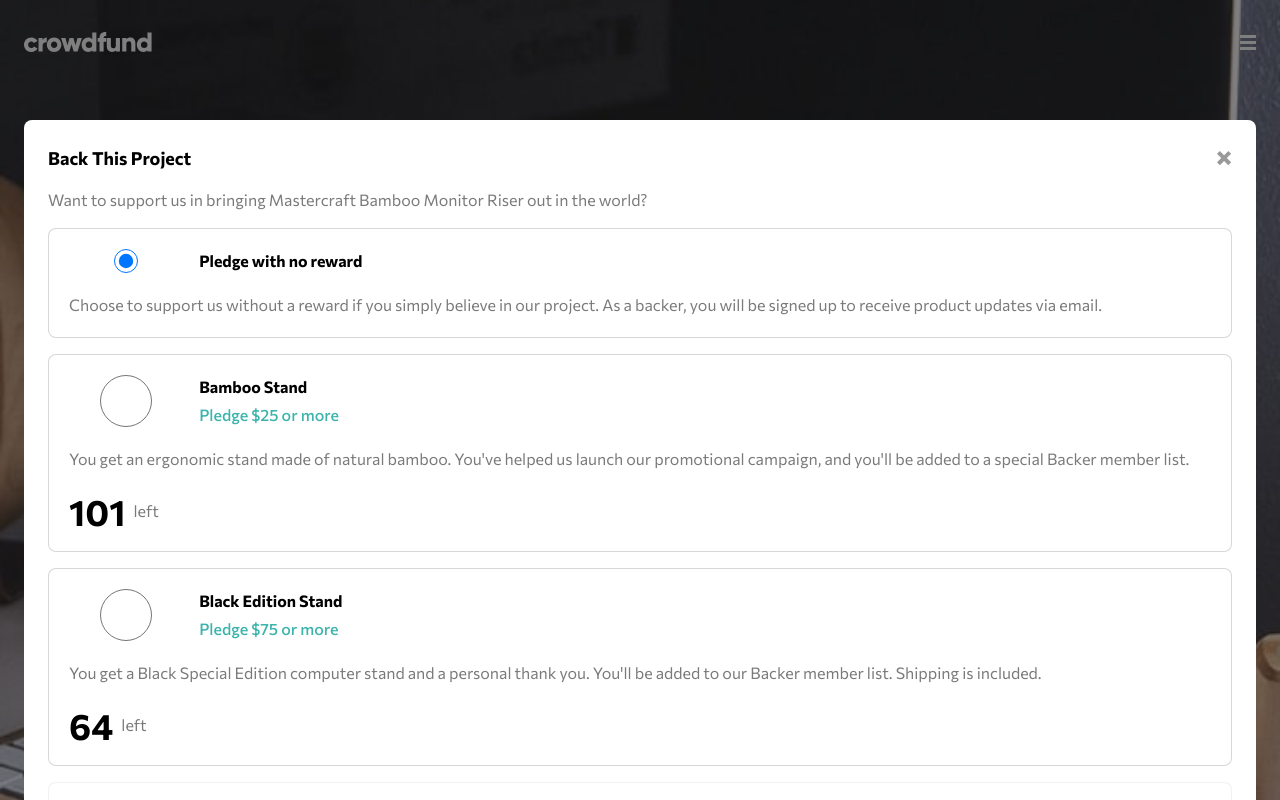
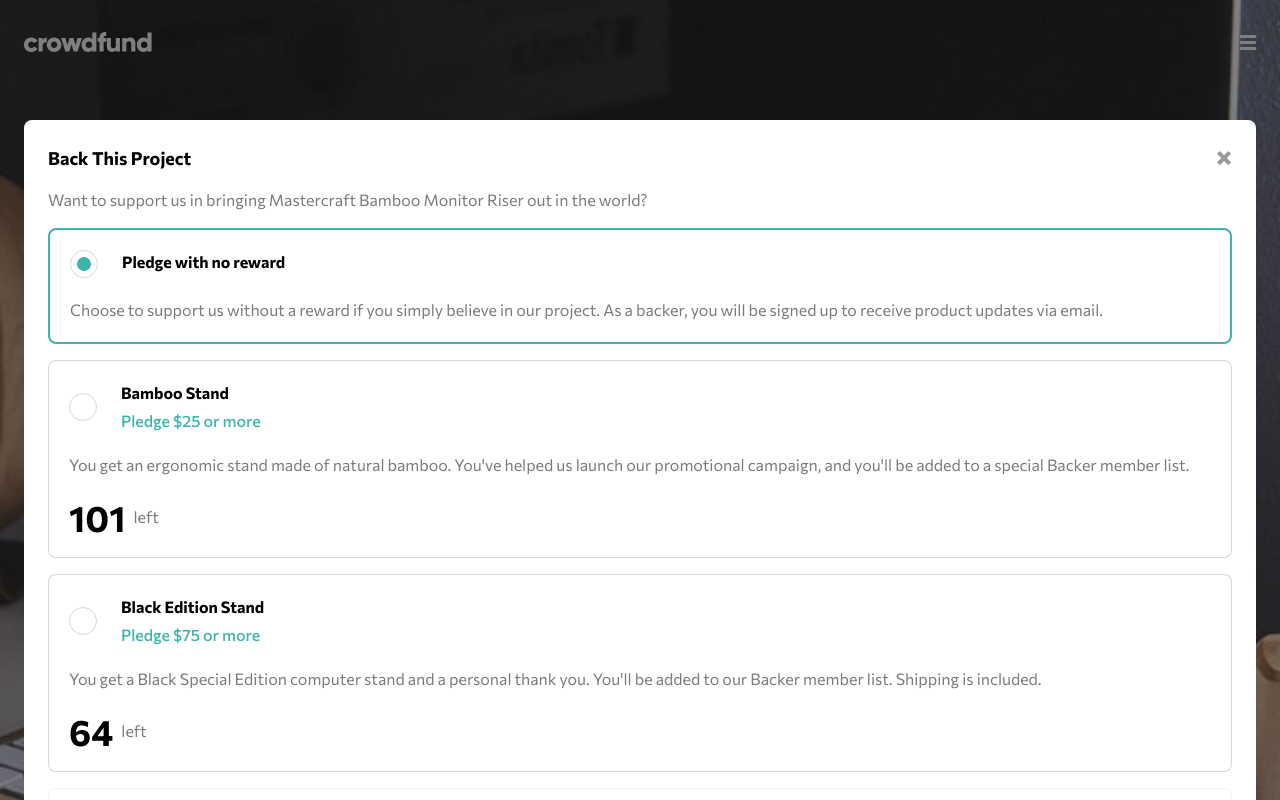
Before and after one commit to GabeGar/crowdfunding-product-page, a React (Vite) app: page / in a window 1280 px wide. Both pictures are taken after a click on the button "Back this project". Shown: the top 800 px of the page. Built offline with nearby package versions, Linux system fonts and the light colour scheme.

Commit message:
creates customizable radio button

```diff
--- a/src/components/ProjectOption.jsx
+++ b/src/components/ProjectOption.jsx
@@ -1,5 +1,6 @@
 import { useProjectSelection } from '../contexts/ProjectSelectionContext';
 import PrimaryBtn from './UI/PrimaryBtn';
+import RadioBtn from './UI/RadioBtn';
 
 const ProjectOption = ({
     id,
@@ -14,12 +15,16 @@ const ProjectOption = ({
 
     const isChecked = selectedID === id;
     const outOfStock = remaining === 0 ? true : false;
+    const currentMenuSelection =
+        selectionMenuIsVisible && isChecked && showRadio && !outOfStock;
     const isBasicPledge = selectionMenuIsVisible && !price && !remaining;
 
     return (
         <section
             className={`flex flex-col gap-5 bg-white rounded-lg p-5 border border-solid ${
-                !outOfStock
+                currentMenuSelection
+                    ? `border-primary-moderate-cyan border-2`
+                    : !outOfStock
                     ? `border-neutral-dark-gray/30`
                     : `border-neutral-dark-gray/10`
             }`}
@@ -30,15 +35,7 @@ const ProjectOption = ({
         >
             <div className="flex gap-4">
                 {showRadio && (
-                    <input
-                        className="w-[10%]"
-                        type="radio"
-                        id={id}
-                        name="projectOption"
-                        onChange={() => setSelectedID(id)}
-                        checked={isChecked}
-                        disabled={outOfStock ?? false}
-                    />
+                    <RadioBtn currentMenuSelection={currentMenuSelection} />
                 )}
                 <h3
                     className={`flex flex-col gap-1 ${
--- /dev/null
+++ b/src/components/UI/RadioBtn.jsx
@@ -0,0 +1,18 @@
+const RadioBtn = ({ id, currentMenuSelection }) => {
+    return (
+        <div className="flex items-center">
+            <input type="radio" id={id} name="radioGroup" className="hidden" />
+            <div
+                className={`flex justify-center items-center w-7 h-7 border border-neutral-dark-gray/30 rounded-full mr-2`}
+            >
+                <div
+                    className={`w-[.85rem] h-[.85rem] ${
+                        currentMenuSelection && `bg-primary-moderate-cyan`
+                    } rounded-full`}
+                ></div>
+            </div>
+        </div>
+    );
+};
+
+export default RadioBtn;
```
